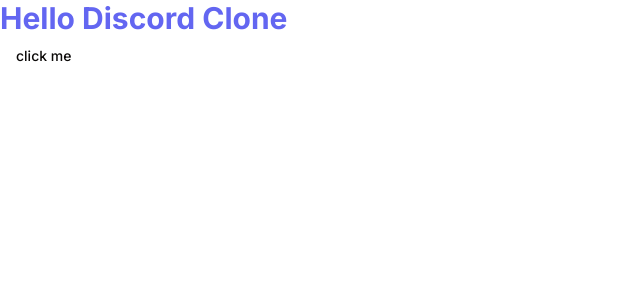
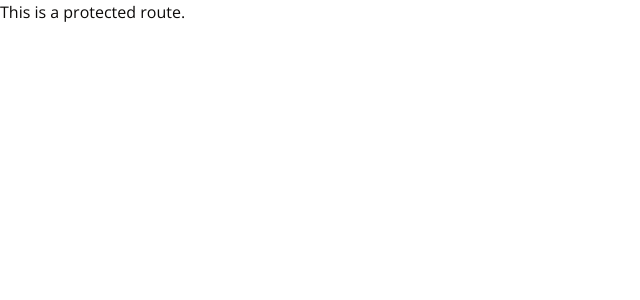
Before and after one commit to ToEzBit/discord-clone, a Next.js app: page / in a window 1280 px wide. Shown: the top 300 px of the page, without its empty margins (0-640 px from the left). Built offline with nearby package versions, Linux system fonts and the light colour scheme.

Commit message:
setup folder

```diff
--- /dev/null
+++ b/app/(auth)/(routes)/login/page.tsx
@@ -0,0 +1,7 @@
+import React from 'react';
+
+function LoginPage() {
+  return <div>LoginPage</div>;
+}
+
+export default LoginPage;
--- /dev/null
+++ b/app/(auth)/(routes)/register/page.tsx
@@ -0,0 +1,7 @@
+import React from 'react';
+
+function RegisterPage() {
+  return <div>Register</div>;
+}
+
+export default RegisterPage;
--- /dev/null
+++ b/app/(auth)/layout.tsx
@@ -0,0 +1,5 @@
+function AuthLayout({ children }: { children: React.ReactNode }) {
+  return <div className="bg-red-500 h-full">{children}</div>;
+}
+
+export default AuthLayout;
--- /dev/null
+++ b/app/(main)/(routes)/page.tsx
@@ -0,0 +1,5 @@
+import { Button } from '@/components/ui/button';
+
+export default function Home() {
+  return <div className="">This is a protected route.</div>;
+}
--- a/app/layout.tsx
+++ b/app/layout.tsx
@@ -1,22 +1,22 @@
-import './globals.css'
-import type { Metadata } from 'next'
-import { Inter } from 'next/font/google'
+import './globals.css';
+import type { Metadata } from 'next';
+import { Open_Sans } from 'next/font/google';
 
-const inter = Inter({ subsets: ['latin'] })
+const font = Open_Sans({ subsets: ['latin'] });
 
 export const metadata: Metadata = {
-  title: 'Create Next App',
+  title: 'Team Chat Application',
   description: 'Generated by create next app',
-}
+};
 
 export default function RootLayout({
   children,
 }: {
-  children: React.ReactNode
+  children: React.ReactNode;
 }) {
   return (
     <html lang="en">
-      <body className={inter.className}>{children}</body>
+      <body className={font.className}>{children}</body>
     </html>
-  )
+  );
 }
--- a/app/page.tsx
+++ /dev/null
@@ -1,10 +0,0 @@
-import { Button } from "@/components/ui/button";
-
-export default function Home() {
-  return (
-    <div className="">
-      <p className="text-3xl font-bold text-indigo-500">Hello Discord Clone</p>
-      <Button variant="ghost">click me</Button>
-    </div>
-  );
-}
```
